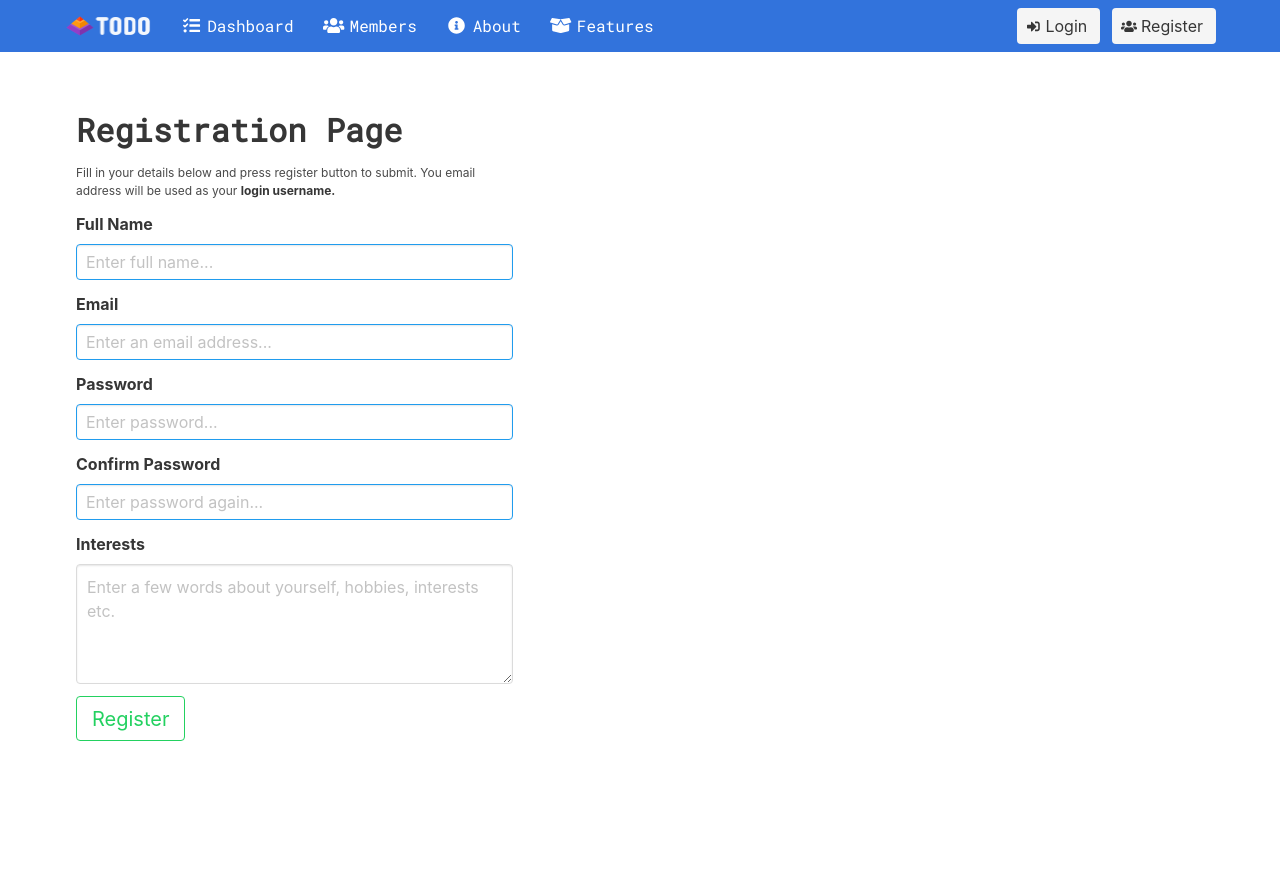
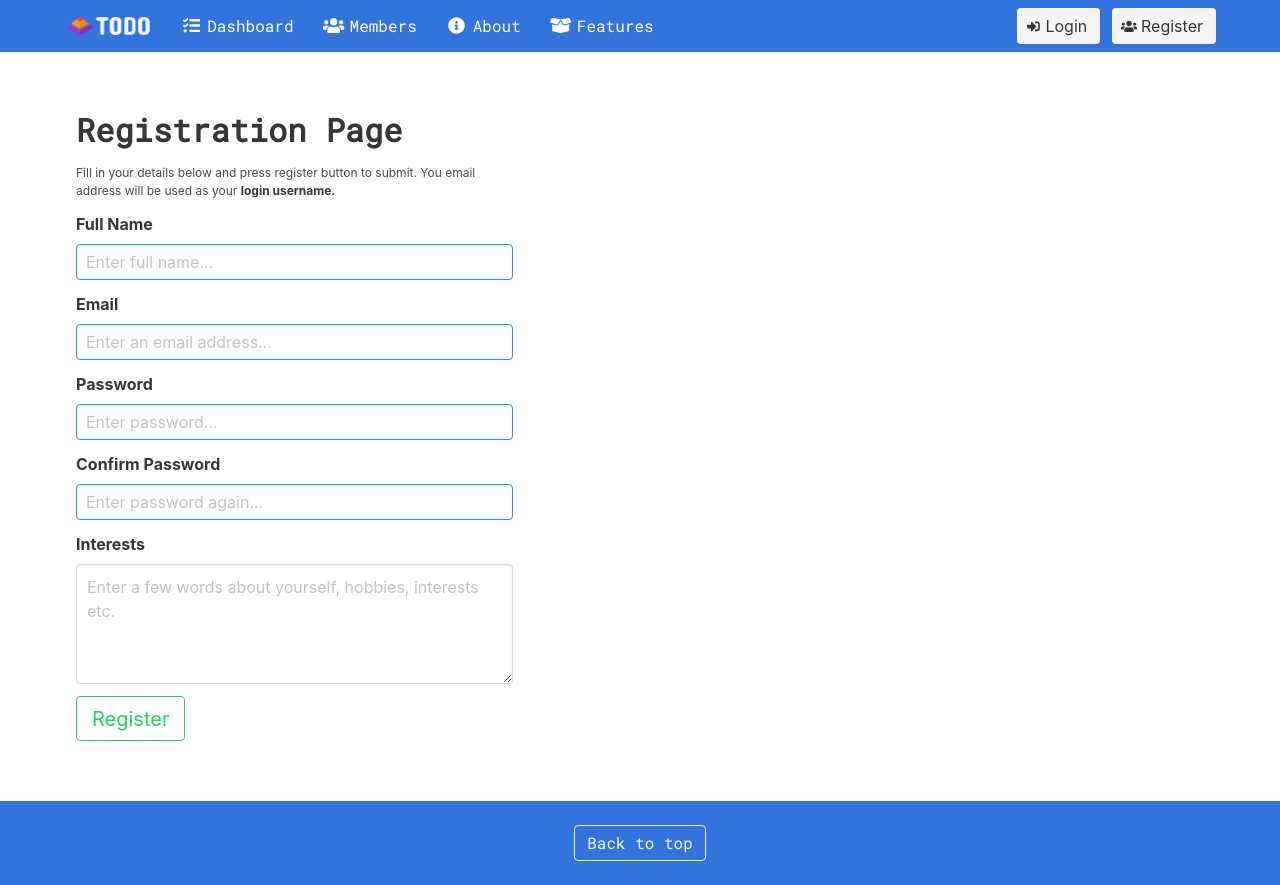
Before and after one commit to danielc92/flask-todo, a Flask app: page /register in a window 1280 px wide. Before the commit the page ends 741 px from the top, so only its background shows below. Run offline with Flask 2, Linux system fonts and the light colour scheme; parts of the project's set-up code (start-up, migrations or seed data) failed here and were passed over; some libraries are stand-ins or nearby versions.

Commit message:
Added sticky footer, Added conditional database uri based on ENV config value, pulled navbar into seperate template

```diff
--- a/main.py
+++ b/main.py
@@ -6,6 +6,7 @@ from datetime import datetime
 from random import choice
 from uuid import uuid4
 import hashlib, json, os
+
 
 """ HELPER FUNCTIONS """
 
@@ -49,7 +50,11 @@ app = Flask(__name__)
 app.jinja_env.filters['timestamp_to_datetime'] = timestamp_to_datetime
 app.config['SECRET_KEY'] = 'top-secret'
 app.config['SALT'] = 'salty'
-app.config['MONGO_URI'] = os.getenv("mongouri") or "mongodb://localhost:27017/todoDB"
+if app.config['ENV'] == 'testing':
+    app.config['MONGO_URI'] = "mongodb://localhost:27017/todoDB"
+else:
+    app.config['MONGO_URI'] = os.getenv('mongouri')
+
 print(app.config['MONGO_URI'][:12])
 mongo = PyMongo(app)
 
@@ -79,8 +84,6 @@ Login
 * log-email : 'email used to register'
 * log-password : 'password used to register'
 """
-
-
 
 
 
@@ -243,4 +246,4 @@ def members():
 
 
 if __name__ == '__main__':
-    app.run(host='0.0.0.0', port=5000, debug=True)
+    app.run(host='0.0.0.0', port=5000, debug=True, use_reloader=False)
--- a/templates/base.html
+++ b/templates/base.html
@@ -53,83 +53,21 @@
     .icon {
         font-size: .8rem;
     }
+
+    .body-content {
+        min-height: calc(100vh - 84px);
+    }
+
+    .footer-content {
+        height: 84px;
+    }
     </style>
     <!--script type="text/javascript" src="{{ url_for('static', filename='font-awesome-v5.0.7.js') }}"></script-->
 </head>
 
 <body>
-    <nav class="navbar is-link">
-        <section class="container">
-            <div class="navbar-brand">
-                <a class="navbar-item" href="{{ url_for('home') }}">
-                    <img style="max-height: 2rem;" src="{{ url_for('static', filename='logo/todo-white-concertone.png') }}" alt="Daniel Corcorans TODO application">
-                </a>
-                <div class="navbar-burger burger" data-target="navMenuColordark-example">
-                    <span></span>
-                    <span></span>
-                    <span></span>
-                </div>
-            </div>
-            <div id="navMenuColordark-example" class="navbar-menu">
-                <div class="navbar-start cf-one">
-                    <a class="navbar-item underline-hover" href="{{ url_for('home') }}">
-                        <span class="icon is-medium"><i class="fas fa-tasks fa-lg"></i>
-                        </span>
-                        <span>Dashboard</span>
-                    </a>
-                    <a class="navbar-item underline-hover" href="{{ url_for('members') }}">
-                        <span class="icon is-medium"><i class="fas fa-users fa-lg"></i></span>
-                        <span>Members</span>
-                    </a>
-                    <a class="navbar-item underline-hover" href="{{ url_for('about') }}">
-                        <span class="icon is-medium"><i class="fas fa-info-circle fa-lg"></i></span><span>About</span>
-                    </a>
-                    <a class="navbar-item underline-hover" href="{{ url_for('features') }}">
-                        <span class="icon is-medium"><i class="fas fa-box-open fa-lg"></i>
-                        </span><span>Features</span>
-                    </a>
-                </div>
-                <div class="navbar-end">
-                    {% if session['logged_in'] %}
-                    <div class="navbar-item has-text-white">
-                        <p class="help">Welcome back <span class="has-text-weight-semibold">{{ session['logged_in'] }}</span></p>
-                    </div>
-                    {% endif %}
-                    <div class="navbar-item">
-                        <div class="field is-grouped">
-                            {% if session['logged_in'] %}
-                            <p class="control">
-                                <a class="button is-light" href="{{ url_for('logout') }}">
-                                    <span class="icon">
-                                        <i class="fas fa-sign-in-alt"></i>
-                                    </span>
-                                    <span>Logout</span>
-                                </a>
-                            </p>
-                            {% else %}
-                            <p class="control">
-                                <a class="button is-light" href="{{ url_for('login') }}">
-                                    <span class="icon">
-                                        <i class="fas fa-sign-in-alt"></i>
-                                    </span>
-                                    <span>Login</span>
-                                </a>
-                            </p>
-                            {% endif %}
-                            <p class="control">
-                                <a class="button is-light" href="{{ url_for('register') }}">
-                                    <span class="icon">
-                                        <i class="fas fa-users"></i>
-                                    </span>
-                                    <span>Register</span>
-                                </a>
-                            </p>
-                        </div>
-                    </div>
-                </div>
-            </div>
-        </section>
-    </nav>
+    <div class="body-content">
+        {% include 'navbar.html' %}
         {% block content %}
         {% endblock content %}
         <script type="text/javascript">
@@ -159,6 +97,8 @@
 
         });
         </script>
+    </div>
+    {% include 'footer.html' %}
 </body>
 
 </html>
--- a/templates/features.html
+++ b/templates/features.html
@@ -1,5 +1,4 @@
 {% extends 'base.html' %}
-
 {% block content %}
 <section class="section">
     <section class="container">
@@ -26,7 +25,6 @@
                     <li>More detailed options for tasks (value and time metrics)</li>
                     <li>Interactive cards and tiles in board page (on hover)</li>
                 </ul>
-
                 <h3 class="cf-one">Future Considerations</h3>
                 <p>A list of items I would like to implement in the future;</p>
                 <ul>
@@ -37,8 +35,6 @@
                     <li>Think of a name for the application</li>
                 </ul>
         </article>
-
-
     </section>
 </section>
 {% endblock %}
--- /dev/null
+++ b/templates/footer.html
@@ -0,0 +1,7 @@
+<section class="footer-content">
+    <div class="hero is-link is-small">
+        <div class="hero-body has-text-centered">
+            <a href="#" class="cf-one is-light button is-outlined">Back to top</a>
+        </div>
+    </div>
+</section>
--- a/templates/members.html
+++ b/templates/members.html
@@ -12,9 +12,7 @@
                 <article class="notification has-text-white move-up has-background-link">
                     <article class="content">
                         <h2 class="has-text-white cf-one">{{ d['name'] }}</h2>
-
                         <p class="is-italic">"{{ d['about-yourself'] }}"</p>
-
                         <p><span><i class="fas fa-envelope"></i></span> <span class="code">{{ d['email'] }}</span></p>
                         <p><span><i class="fas fa-calendar-alt"></i></span> <span class="code">{{ d['register-date']|timestamp_to_datetime }}</span></p>
                     </article>
--- /dev/null
+++ b/templates/navbar.html
@@ -0,0 +1,72 @@
+<nav class="navbar is-link">
+    <section class="container">
+        <div class="navbar-brand">
+            <a class="navbar-item" href="{{ url_for('home') }}">
+                <img style="max-height: 2rem;" src="{{ url_for('static', filename='logo/todo-white-concertone.png') }}" alt="Daniel Corcorans TODO application">
+            </a>
+            <div class="navbar-burger burger" data-target="navMenuColordark-example">
+                <span></span>
+                <span></span>
+                <span></span>
+            </div>
+        </div>
+        <div id="navMenuColordark-example" class="navbar-menu">
+            <div class="navbar-start cf-one">
+                <a class="navbar-item underline-hover" href="{{ url_for('home') }}">
+                    <span class="icon is-medium"><i class="fas fa-tasks fa-lg"></i>
+                    </span>
+                    <span>Dashboard</span>
+                </a>
+                <a class="navbar-item underline-hover" href="{{ url_for('members') }}">
+                    <span class="icon is-medium"><i class="fas fa-users fa-lg"></i></span>
+                    <span>Members</span>
+                </a>
+                <a class="navbar-item underline-hover" href="{{ url_for('about') }}">
+                    <span class="icon is-medium"><i class="fas fa-info-circle fa-lg"></i></span><span>About</span>
+                </a>
+                <a class="navbar-item underline-hover" href="{{ url_for('features') }}">
+                    <span class="icon is-medium"><i class="fas fa-box-open fa-lg"></i>
+                    </span><span>Features</span>
+                </a>
+            </div>
+            <div class="navbar-end">
+                {% if session['logged_in'] %}
+                <div class="navbar-item has-text-white">
+                    <p class="help">Welcome back <span class="has-text-weight-semibold">{{ session['logged_in'] }}</span></p>
+                </div>
+                {% endif %}
+                <div class="navbar-item">
+                    <div class="field is-grouped">
+                        {% if session['logged_in'] %}
+                        <p class="control">
+                            <a class="button is-light" href="{{ url_for('logout') }}">
+                                <span class="icon">
+                                    <i class="fas fa-sign-in-alt"></i>
+                                </span>
+                                <span>Logout</span>
+                            </a>
+                        </p>
+                        {% else %}
+                        <p class="control">
+                            <a class="button is-light" href="{{ url_for('login') }}">
+                                <span class="icon">
+                                    <i class="fas fa-sign-in-alt"></i>
+                                </span>
+                                <span>Login</span>
+                            </a>
+                        </p>
+                        {% endif %}
+                        <p class="control">
+                            <a class="button is-light" href="{{ url_for('register') }}">
+                                <span class="icon">
+                                    <i class="fas fa-users"></i>
+                                </span>
+                                <span>Register</span>
+                            </a>
+                        </p>
+                    </div>
+                </div>
+            </div>
+        </div>
+    </section>
+</nav>
```
Also changed, not shown: templates/board.html (+3 -22 lines), templates/login.html (+0 -9 lines), templates/register.html (+0 -11 lines), templates/task-template.html (+7 -14 lines). Lines whose indentation alone changed are shown as unchanged.
